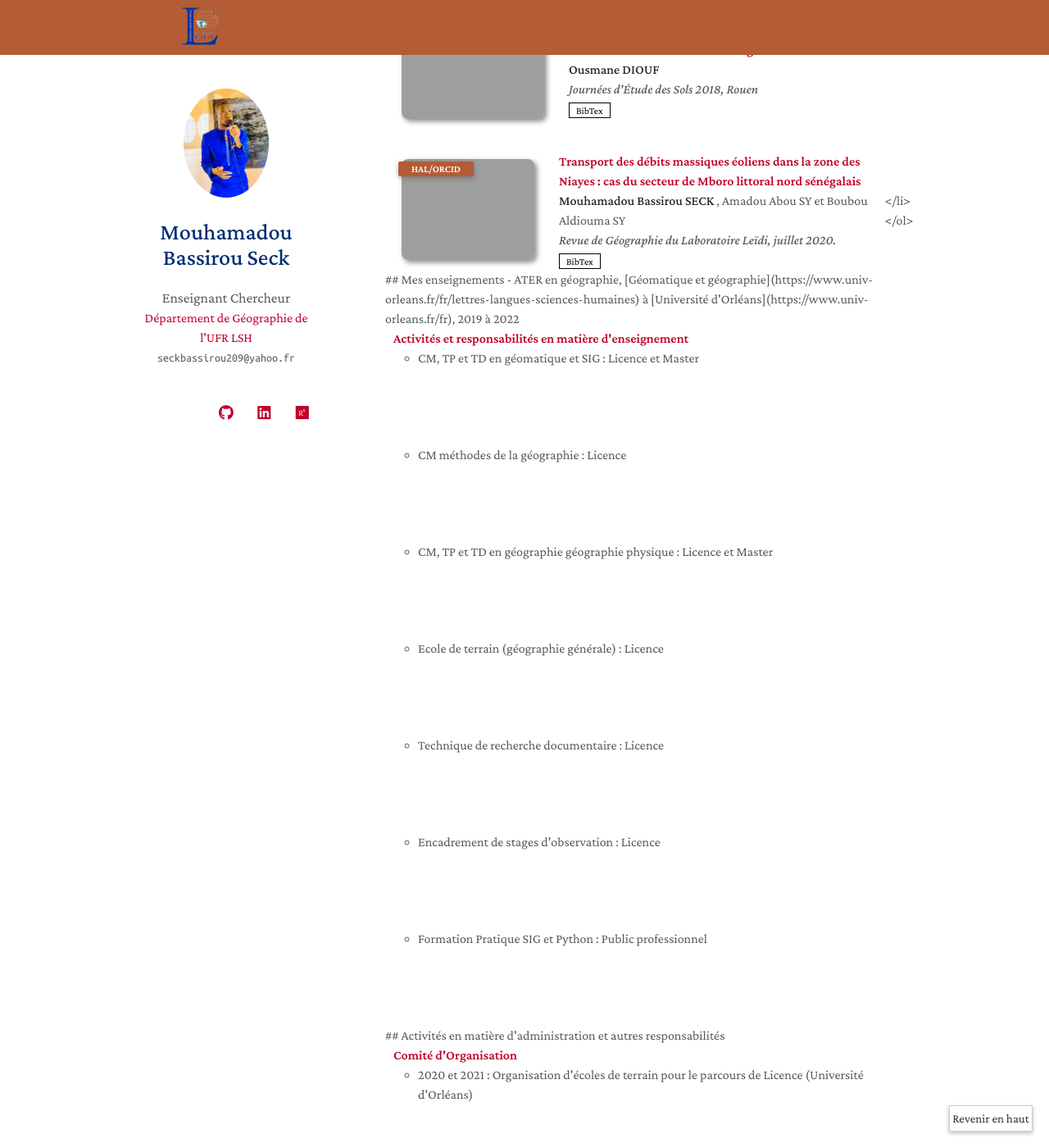
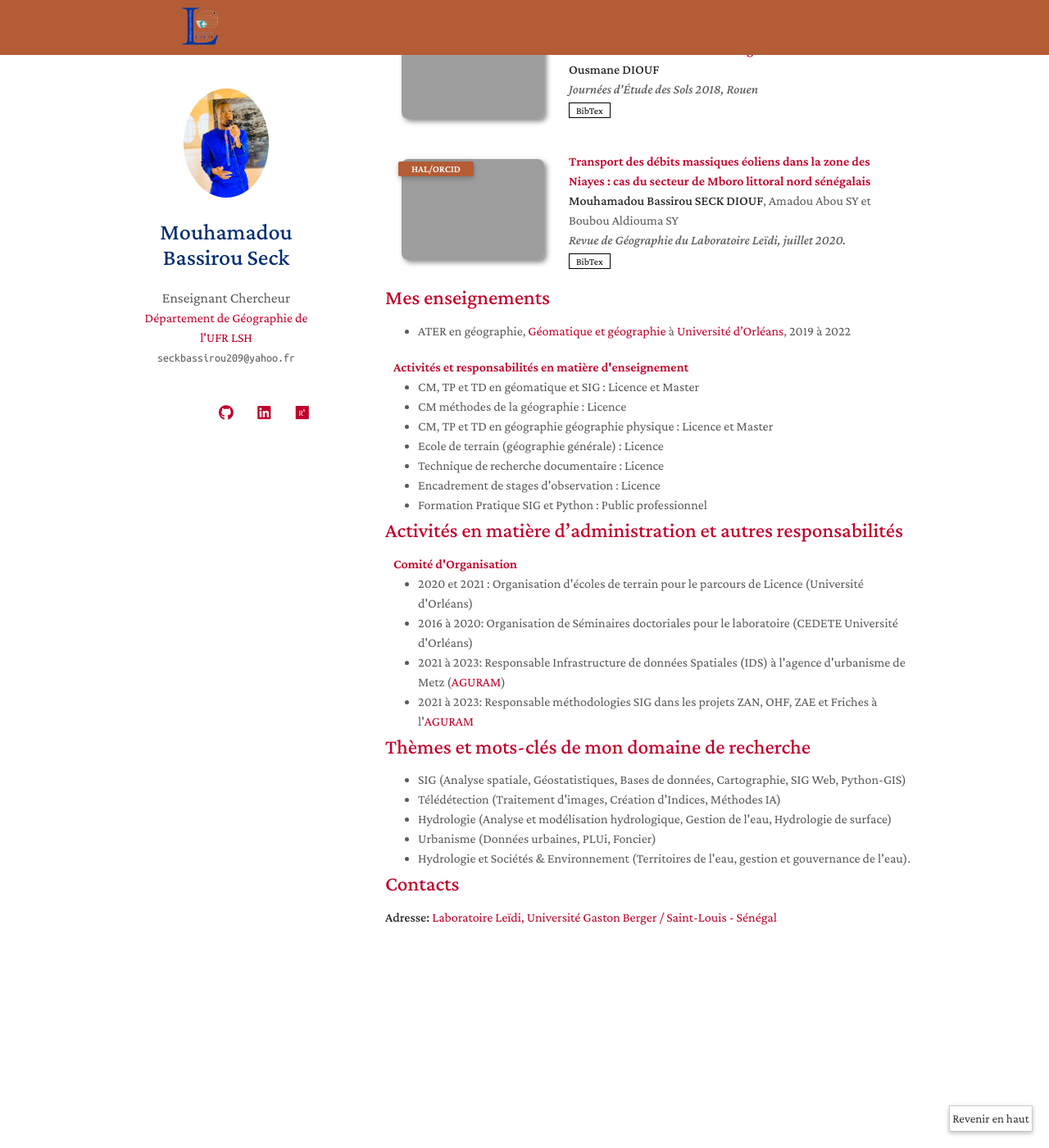
Before and after one commit to Bassmbacke/researchpage, a Jekyll site: the page built from index.md, in a window 1280 px wide and 1400 px high, scrolled down 1532 px. Shown: the whole window at 82% size. Built offline with Jekyll 4.4.1, drawn with Linux system fonts in a browser that asks for light colours; nearby versions of some CDN libraries; comment, search, counter and statistics services are not loaded; a style sheet for code colours, icons or effects is not loaded; our own code applies the rules of GitHub Pages for plain Markdown files; some of the changed text lies outside the part shown; grey boxes are pictures that could not be loaded.

Commit message:
Update publications.md

```diff
--- a/_includes/publications.md
+++ b/_includes/publications.md
@@ -151,8 +151,9 @@
   </div>
   <div class="col-sm-9" style="position: relative;padding-right: 15px;padding-left: 20px;">
       <div class="title"><a href="https://hal-univ-orleans.archives-ouvertes.fr/hal-02162000/">Transport des débits massiques éoliens dans la zone des Niayes : cas du secteur de Mboro littoral nord sénégalais</a></div>
-      <div class="author"><strong>Mouhamadou Bassirou SECK </strong>, Amadou Abou SY et Boubou Aldiouma SY</div>
+      <div class="author"><strong>Mouhamadou Bassirou SECK DIOUF</strong>, Amadou Abou SY et Boubou Aldiouma SY</div>
       <div class="periodical"><em>Revue de Géographie du Laboratoire Leïdi, juillet 2020.</em>
+      </div>
     <div class="links">
       <!--<a href="https://arxiv.org/pdf/2010.05063.pdf" class="btn btn-sm z-depth-0" role="button" target="_blank" style="font-size:12px;">PDF</a>
       <a href="https://git.io/JYHyt" class="btn btn-sm z-depth-0" role="button" target="_blank" style="font-size:12px;">Code</a>
```
